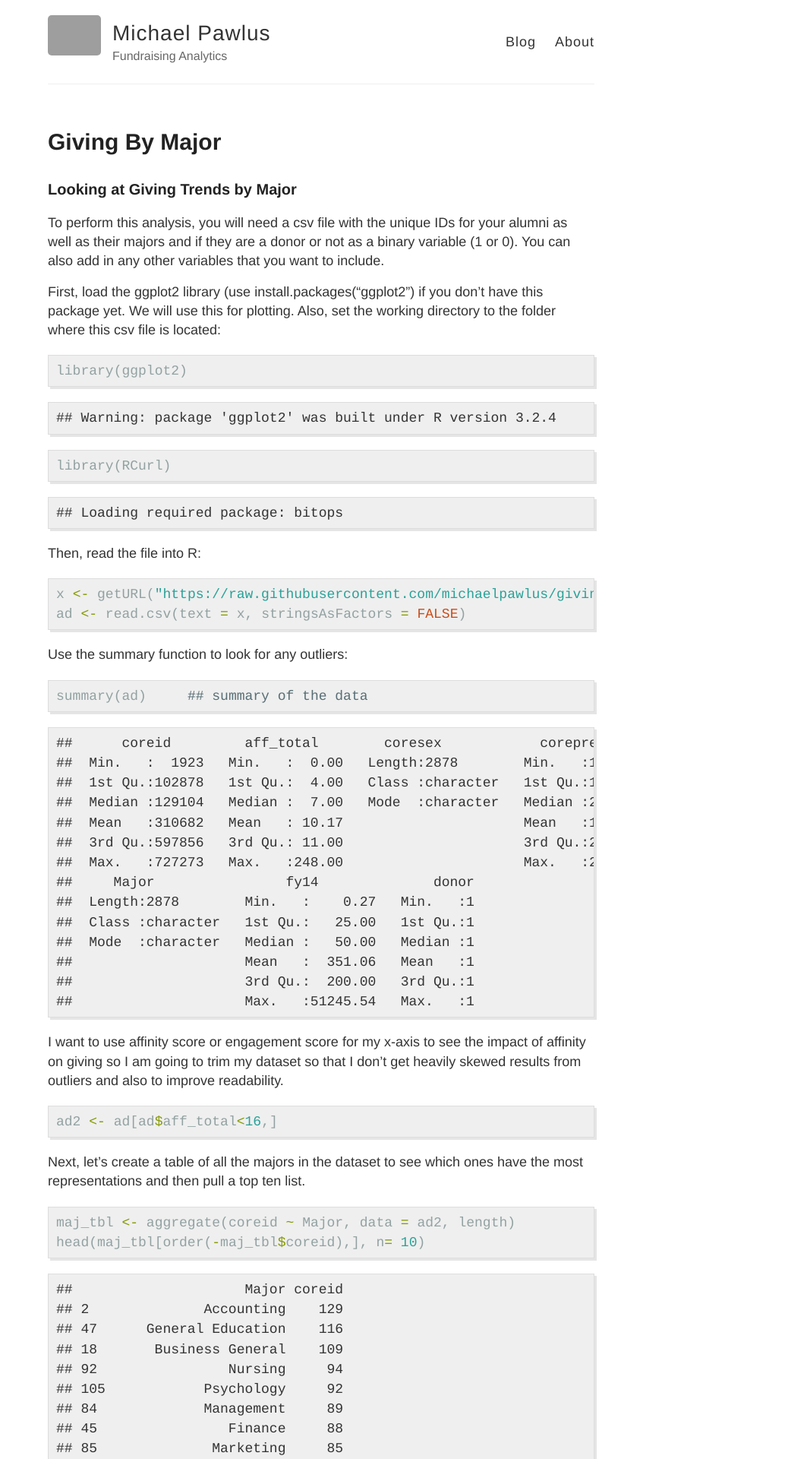
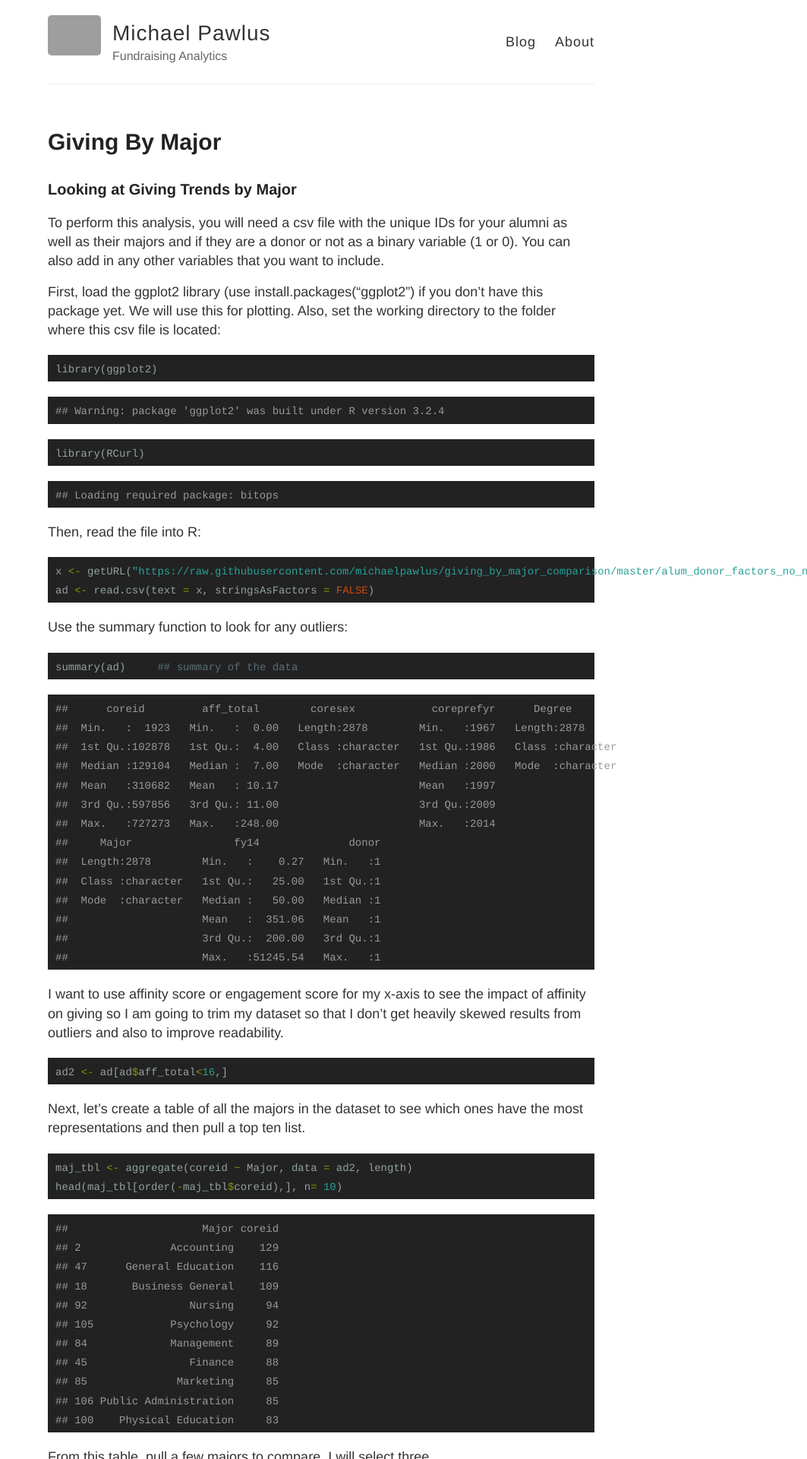
Before and after one commit to michaelpawlus/michaelpawlus.github.io, a Jekyll site: the page built from _posts/2016-04-27-giving-comparison-by-group.md, in a window 1280 px wide. Shown: the top 1920 px of the page at 76% size, without its empty margins (217-1280 px from the left). Built offline with Jekyll 4.4.1, drawn with Linux system fonts in a browser that asks for light colours; some of the changed text lies outside the part shown; grey boxes are pictures that could not be loaded.

Commit message:
edits to the code highlighting

```diff
--- a/_sass/_highlights.scss
+++ b/_sass/_highlights.scss
@@ -1,84 +1,160 @@
+/***********************/
+/* SYNTAX HIGHLIGHTING */
+/***********************/
 
 .highlight {
-  background-color: #efefef;
-  padding: 7px 7px 7px 10px;
-  border: 1px solid #ddd;
-  -moz-box-shadow: 3px 3px rgba(0,0,0,0.1);
-  -webkit-box-shadow: 3px 3px rgba(0,0,0,0.1);
-  box-shadow: 3px 3px rgba(0,0,0,0.1);
-  margin: 20px 0 20px 0;
-  overflow: scroll;
+  background-color: $darkerGray;
+  padding: 5px 10px;
+  margin: 20px 0;
+}
+
+.highlight pre {
+  /* overflow: scroll; Prefer no word wrap? Uncomment this line and comment out the 2 lines below. */
+  word-break: break-all;
+  word-wrap: break-word;
 }
 
 code {
-  font-family:'Bitstream Vera Sans Mono','Courier', monospace;
+  font-family: 'Courier', monospace;
+  font-size: 14px;
+  color: #999
 }
 
-.highlight .c { color: #586E75 } /* Comment */
-.highlight .err { color: #93A1A1 } /* Error */
-.highlight .g { color: #93A1A1 } /* Generic */
-.highlight .k { color: #859900 } /* Keyword */
-.highlight .l { color: #93A1A1 } /* Literal */
-.highlight .n { color: #93A1A1 } /* Name */
-.highlight .o { color: #859900 } /* Operator */
-.highlight .x { color: #CB4B16 } /* Other */
-.highlight .p { color: #93A1A1 } /* Punctuation */
-.highlight .cm { color: #586E75 } /* Comment.Multiline */
-.highlight .cp { color: #859900 } /* Comment.Preproc */
-.highlight .c1 { color: #586E75 } /* Comment.Single */
-.highlight .cs { color: #859900 } /* Comment.Special */
-.highlight .gd { color: #2AA198 } /* Generic.Deleted */
-.highlight .ge { color: #93A1A1; font-style: italic } /* Generic.Emph */
-.highlight .gr { color: #DC322F } /* Generic.Error */
-.highlight .gh { color: #CB4B16 } /* Generic.Heading */
-.highlight .gi { color: #859900 } /* Generic.Inserted */
-.highlight .go { color: #93A1A1 } /* Generic.Output */
-.highlight .gp { color: #93A1A1 } /* Generic.Prompt */
-.highlight .gs { color: #93A1A1; font-weight: bold } /* Generic.Strong */
-.highlight .gu { color: #CB4B16 } /* Generic.Subheading */
-.highlight .gt { color: #93A1A1 } /* Generic.Traceback */
-.highlight .kc { color: #CB4B16 } /* Keyword.Constant */
-.highlight .kd { color: #268BD2 } /* Keyword.Declaration */
-.highlight .kn { color: #859900 } /* Keyword.Namespace */
-.highlight .kp { color: #859900 } /* Keyword.Pseudo */
-.highlight .kr { color: #268BD2 } /* Keyword.Reserved */
-.highlight .kt { color: #DC322F } /* Keyword.Type */
-.highlight .ld { color: #93A1A1 } /* Literal.Date */
-.highlight .m { color: #2AA198 } /* Literal.Number */
-.highlight .s { color: #2AA198 } /* Literal.String */
-.highlight .na { color: #93A1A1 } /* Name.Attribute */
-.highlight .nb { color: #B58900 } /* Name.Builtin */
-.highlight .nc { color: #268BD2 } /* Name.Class */
-.highlight .no { color: #CB4B16 } /* Name.Constant */
-.highlight .nd { color: #268BD2 } /* Name.Decorator */
-.highlight .ni { color: #CB4B16 } /* Name.Entity */
-.highlight .ne { color: #CB4B16 } /* Name.Exception */
-.highlight .nf { color: #268BD2 } /* Name.Function */
-.highlight .nl { color: #93A1A1 } /* Name.Label */
-.highlight .nn { color: #93A1A1 } /* Name.Namespace */
-.highlight .nx { color: #555 } /* Name.Other */
-.highlight .py { color: #93A1A1 } /* Name.Property */
-.highlight .nt { color: #268BD2 } /* Name.Tag */
-.highlight .nv { color: #268BD2 } /* Name.Variable */
-.highlight .ow { color: #859900 } /* Operator.Word */
-.highlight .w { color: #93A1A1 } /* Text.Whitespace */
-.highlight .mf { color: #2AA198 } /* Literal.Number.Float */
-.highlight .mh { color: #2AA198 } /* Literal.Number.Hex */
-.highlight .mi { color: #2AA198 } /* Literal.Number.Integer */
-.highlight .mo { color: #2AA198 } /* Literal.Number.Oct */
-.highlight .sb { color: #586E75 } /* Literal.String.Backtick */
-.highlight .sc { color: #2AA198 } /* Literal.String.Char */
-.highlight .sd { color: #93A1A1 } /* Literal.String.Doc */
-.highlight .s2 { color: #2AA198 } /* Literal.String.Double */
-.highlight .se { color: #CB4B16 } /* Literal.String.Escape */
-.highlight .sh { color: #93A1A1 } /* Literal.String.Heredoc */
-.highlight .si { color: #2AA198 } /* Literal.String.Interpol */
-.highlight .sx { color: #2AA198 } /* Literal.String.Other */
-.highlight .sr { color: #DC322F } /* Literal.String.Regex */
-.highlight .s1 { color: #2AA198 } /* Literal.String.Single */
-.highlight .ss { color: #2AA198 } /* Literal.String.Symbol */
-.highlight .bp { color: #268BD2 } /* Name.Builtin.Pseudo */
-.highlight .vc { color: #268BD2 } /* Name.Variable.Class */
-.highlight .vg { color: #268BD2 } /* Name.Variable.Global */
-.highlight .vi { color: #268BD2 } /* Name.Variable.Instance */
-.highlight .il { color: #2AA198 } /* Literal.Number.Integer.Long */
+// Solarized Light Pygments
+// Thanks https://gist.github.com/edwardhotchkiss/2005058
+/* Comment */
+.highlight .c, .highlight .c1 { color: #586E75 }
+/* Error */
+.highlight .err { color: #93A1A1 }
+/* Generic */
+.highlight .g { color: #93A1A1 }
+/* Keyword */
+.highlight .k { color: #859900 }
+/* Literal */
+.highlight .l { color: #93A1A1 }
+/* Name */
+.highlight .n { color: #93A1A1 }
+/* Operator */
+.highlight .o { color: #859900 }
+/* Other */
+.highlight .x { color: #CB4B16 }
+/* Punctuation */
+.highlight .p { color: #93A1A1 }
+/* Comment.Multiline */
+.highlight .cm { color: #586E75 }
+/* Comment.Preproc */
+.highlight .cp { color: #859900 }
+/* Comment.Single */
+.highlight .c1 { color: #586E75 }
+/* Comment.Special */
+.highlight .cs { color: #859900 }
+/* Generic.Deleted */
+.highlight .gd { color: #2AA198 }
+/* Generic.Emph */
+.highlight .ge { color: #93A1A1; font-style: italic }
+/* Generic.Error */
+.highlight .gr { color: #DC322F }
+/* Generic.Heading */
+.highlight .gh { color: #CB4B16 }
+/* Generic.Inserted */
+.highlight .gi { color: #859900 }
+/* Generic.Output */
+.highlight .go { color: #93A1A1 }
+/* Generic.Prompt */
+.highlight .gp { color: #93A1A1 }
+/* Generic.Strong */
+.highlight .gs { color: #93A1A1; font-weight: bold }
+/* Generic.Subheading */
+.highlight .gu { color: #CB4B16 }
+/* Generic.Traceback */
+.highlight .gt { color: #93A1A1 }
+/* Keyword.Constant */
+.highlight .kc { color: #CB4B16 }
+/* Keyword.Declaration */
+.highlight .kd { color: #268BD2 }
+/* Keyword.Namespace */
+.highlight .kn { color: #859900 }
+/* Keyword.Pseudo */
+.highlight .kp { color: #859900 }
+/* Keyword.Reserved */
+.highlight .kr { color: #268BD2 }
+/* Keyword.Type */
+.highlight .kt { color: #DC322F }
+/* Literal.Date */
+.highlight .ld { color: #93A1A1 }
+/* Literal.Number */
+.highlight .m { color: #2AA198 }
+/* Literal.String */
+.highlight .s { color: #2AA198 }
+/* Name.Attribute */
+.highlight .na { color: #93A1A1 }
+/* Name.Builtin */
+.highlight .nb { color: #B58900 }
+/* Name.Class */
+.highlight .nc { color: #268BD2 }
+/* Name.Constant */
+.highlight .no { color: #CB4B16 }
+/* Name.Decorator */
+.highlight .nd { color: #268BD2 }
+/* Name.Entity */
+.highlight .ni { color: #CB4B16 }
+/* Name.Exception */
+.highlight .ne { color: #CB4B16 }
+/* Name.Function */
+.highlight .nf { color: #268BD2 }
+/* Name.Label */
+.highlight .nl { color: #93A1A1 }
+/* Name.Namespace */
+.highlight .nn { color: #93A1A1 }
+/* Name.Other */
+.highlight .nx { color: #555 }
+/* Name.Property */
+.highlight .py { color: #93A1A1 }
+/* Name.Tag */
+.highlight .nt { color: #268BD2 }
+/* Name.Variable */
+.highlight .nv { color: #268BD2 }
+/* Operator.Word */
+.highlight .ow { color: #859900 }
+/* Text.Whitespace */
+.highlight .w { color: #93A1A1 }
+/* Literal.Number.Float */
+.highlight .mf { color: #2AA198 }
+/* Literal.Number.Hex */
+.highlight .mh { color: #2AA198 }
+/* Literal.Number.Integer */
+.highlight .mi { color: #2AA198 }
+/* Literal.Number.Oct */
+.highlight .mo { color: #2AA198 }
+/* Literal.String.Backtick */
+.highlight .sb { color: #586E75 }
+/* Literal.String.Char */
+.highlight .sc { color: #2AA198 }
+/* Literal.String.Doc */
+.highlight .sd { color: #93A1A1 }
+/* Literal.String.Double */
+.highlight .s2 { color: #2AA198 }
+/* Literal.String.Escape */
+.highlight .se { color: #CB4B16 }
+/* Literal.String.Heredoc */
+.highlight .sh { color: #93A1A1 }
+/* Literal.String.Interpol */
+.highlight .si { color: #2AA198 }
+/* Literal.String.Other */
+.highlight .sx { color: #2AA198 }
+/* Literal.String.Regex */
+.highlight .sr { color: #DC322F }
+/* Literal.String.Single */
+.highlight .s1 { color: #2AA198 }
+/* Literal.String.Symbol */
+.highlight .ss { color: #2AA198 }
+/* Name.Builtin.Pseudo */
+.highlight .bp { color: #268BD2 }
+/* Name.Variable.Class */
+.highlight .vc { color: #268BD2 }
+/* Name.Variable.Global */
+.highlight .vg { color: #268BD2 }
+/* Name.Variable.Instance */
+.highlight .vi { color: #268BD2 }
+/* Literal.Number.Integer.Long */
+.highlight .il { color: #2AA198 }
```
